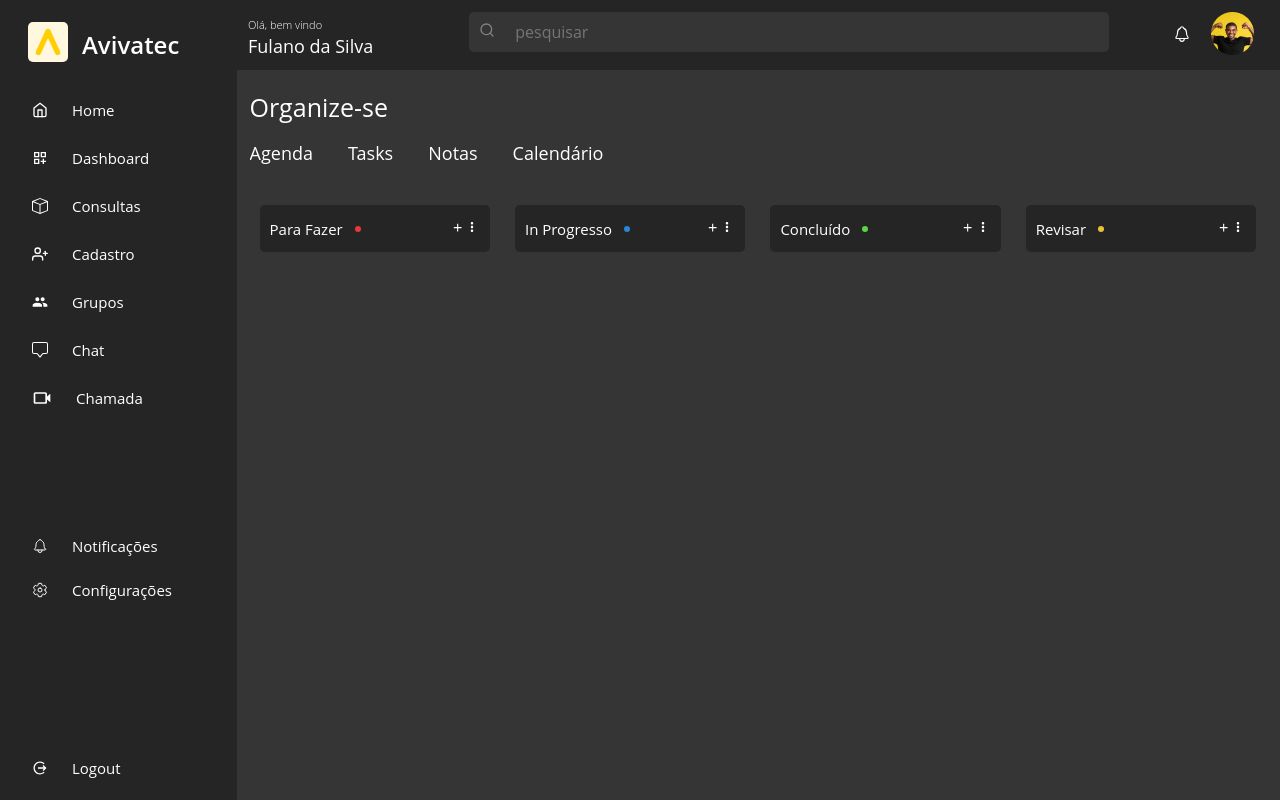
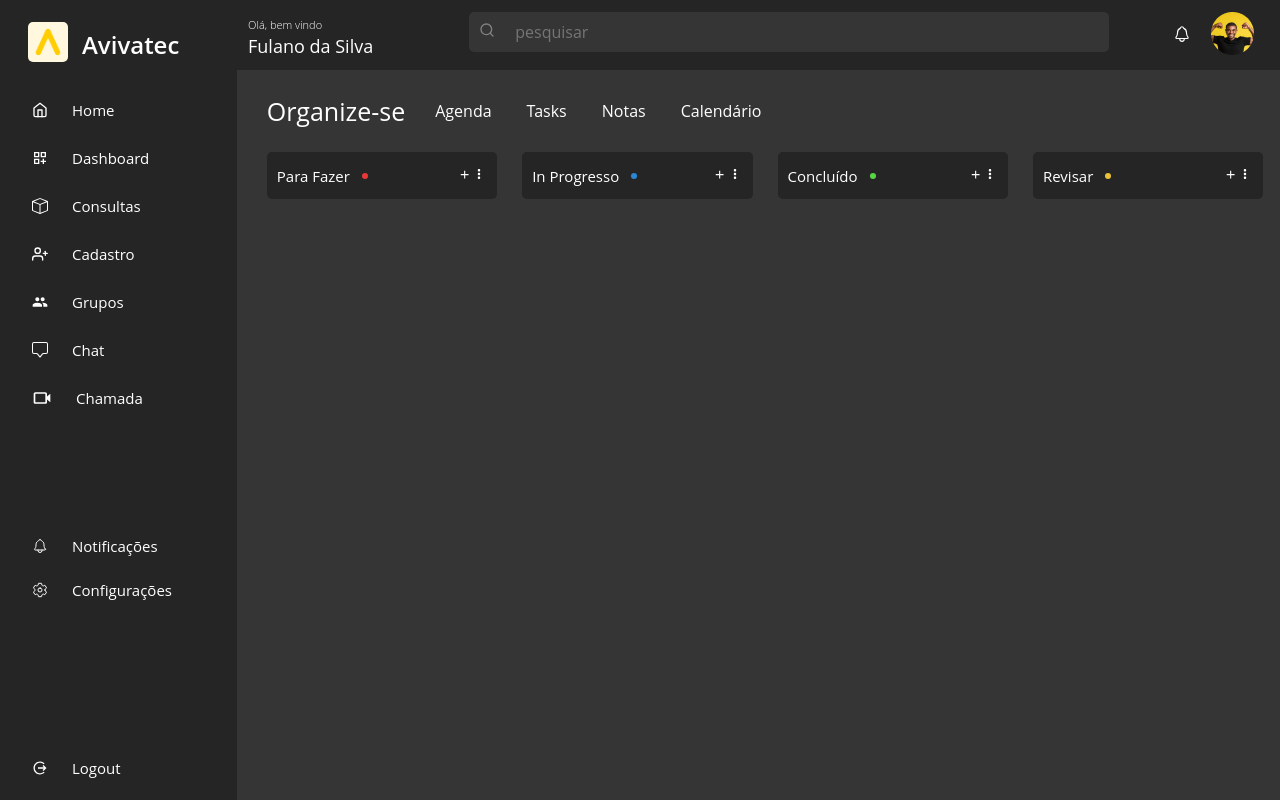
Before and after one commit to 1thiagoCRUZ/fabrica_de_projetos, a React (Create React App) app: page / in a window 1280 px wide. Built offline with nearby package versions, Linux system fonts and the light colour scheme; sample sign-in values are in the browser's storage.

Commit message:
style: Ajustando tamanho dos componentes da sidebar

```diff
--- a/src/components/layout/filter/Filter.module.css
+++ b/src/components/layout/filter/Filter.module.css
@@ -1,8 +1,7 @@
 .filter_container {
-    margin-top: 7px;
     display: flex;
     justify-content: flex-start;
-    margin-bottom: 20px;
+
 }
 
 .filter_btn {
@@ -11,6 +10,6 @@
     color: #fff;
     cursor: pointer;
     font-weight: 500;
-    font-size: 18px;
+    font-size: 16px;
     background-color: transparent;
 }
--- a/src/components/layout/nav/Sidebar.module.css
+++ b/src/components/layout/nav/Sidebar.module.css
@@ -40,7 +40,7 @@
 .sidebar_list {
     padding: 0;
     list-style: none;
-    width: 225px;
+    width: 15vw;
     color: #fff;
     margin-bottom: 13vh;
 }
@@ -55,6 +55,7 @@
 
 .item {
     color: #fff;
+    width: 15vw;
     margin-bottom: 4px;
 }
 
--- a/src/components/tasks/modal_task/ModalTask.js
+++ b/src/components/tasks/modal_task/ModalTask.js
@@ -17,7 +17,7 @@ function ModalTask({ show, handleClose }) {
                     <button className={styles.close} onClick={handleClose}>&times;</button>
                 </div>
                 <div className={styles.left_content}>
-                    <p className={styles.color_p_modal}>Projetos / Novas task</p>
+                    <p className={styles.color_p_modal}>Projetos / Nova task</p>
 
                     <h2>Create new task</h2>
                     <TaskDetailsInput />
--- a/src/pages/Home.js
+++ b/src/pages/Home.js
@@ -16,8 +16,10 @@ function Home() {
 
     return (
         <main className={styles.main}>
-            <h2>Organize-se</h2>
-            <Filter />
+            <div className={styles.text_welcome}>
+                <h2>Organize-se</h2>
+                <Filter />
+            </div>
 
             <div className={styles.filter_container}>
                 <AddTask status="Para Fazer" handleShow={handleShow} />
--- a/src/pages/Home.module.css
+++ b/src/pages/Home.module.css
@@ -3,32 +3,33 @@
     margin-right: 6px;
     overflow: hidden;
     position: fixed;
-    left: 19.5vw;
+    left: 18.5vw;
+    padding-left: 30px;
+}
+
+.text_welcome {
+    display: flex;
+    flex-direction: row;
+    align-items: center;
+    margin-bottom: 20px;
 }
 
 h2 {
     font-size: 25px;
     color: #fffffd;
     font-weight: 500;
-}
-
-.hr {
-    width: 100%;
-    margin: 0;
-    padding: 0;
-    height: 3px;
-    background-color: red;
+    margin-right: 30px;
 }
 
 
 .filter_container {
     display: flex;
-    flex-wrap: nowrap; /* Garante que os itens não quebrem para a linha seguinte */
+    flex-wrap: nowrap;
     flex-direction: row;
-    overflow-x: auto; /* Permite a rolagem horizontal */
-    gap: 25px; /* Ajuste o espaçamento conforme necessário */
+    overflow-x: auto;
+    gap: 25px;
     max-width: 100%;
-    padding: 10px; /* Adicione um pouco de padding ao redor */
+    padding: 0;
 }
 
 @media (max-width: 920px) {
```
